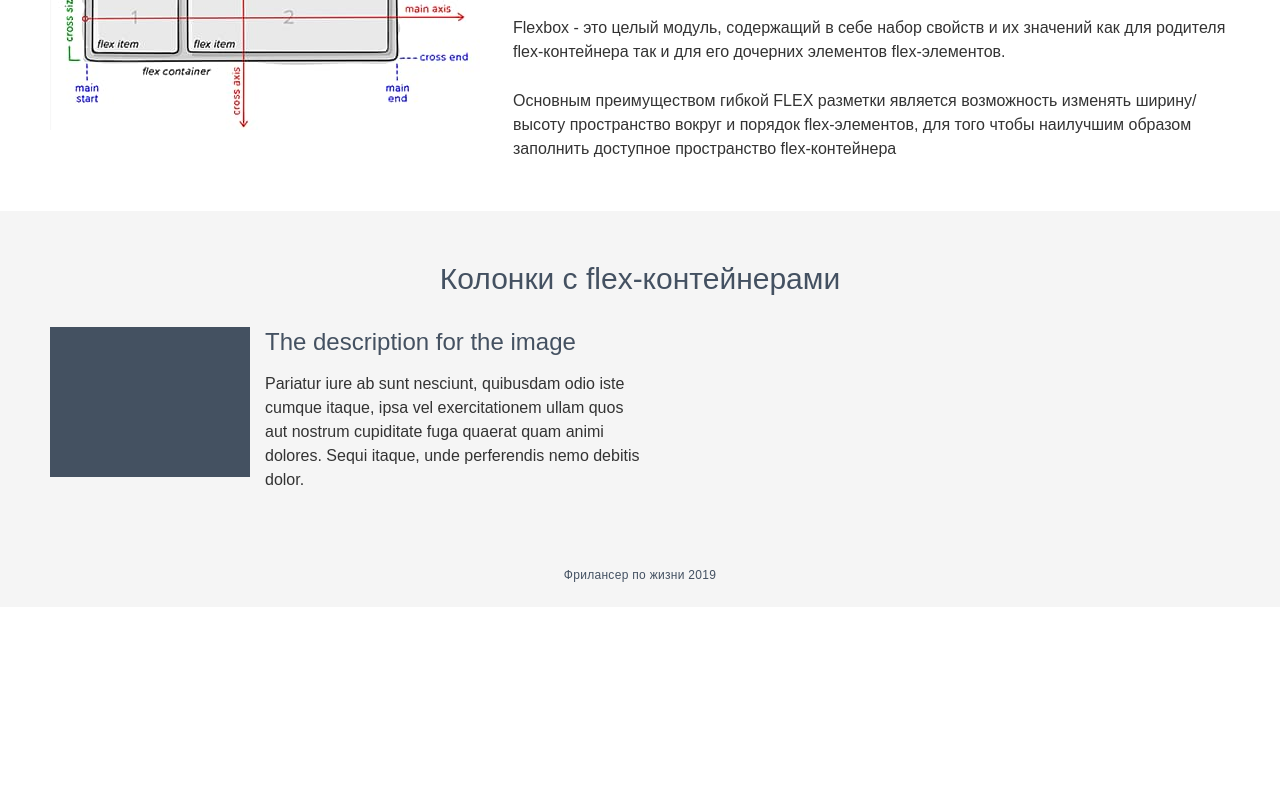
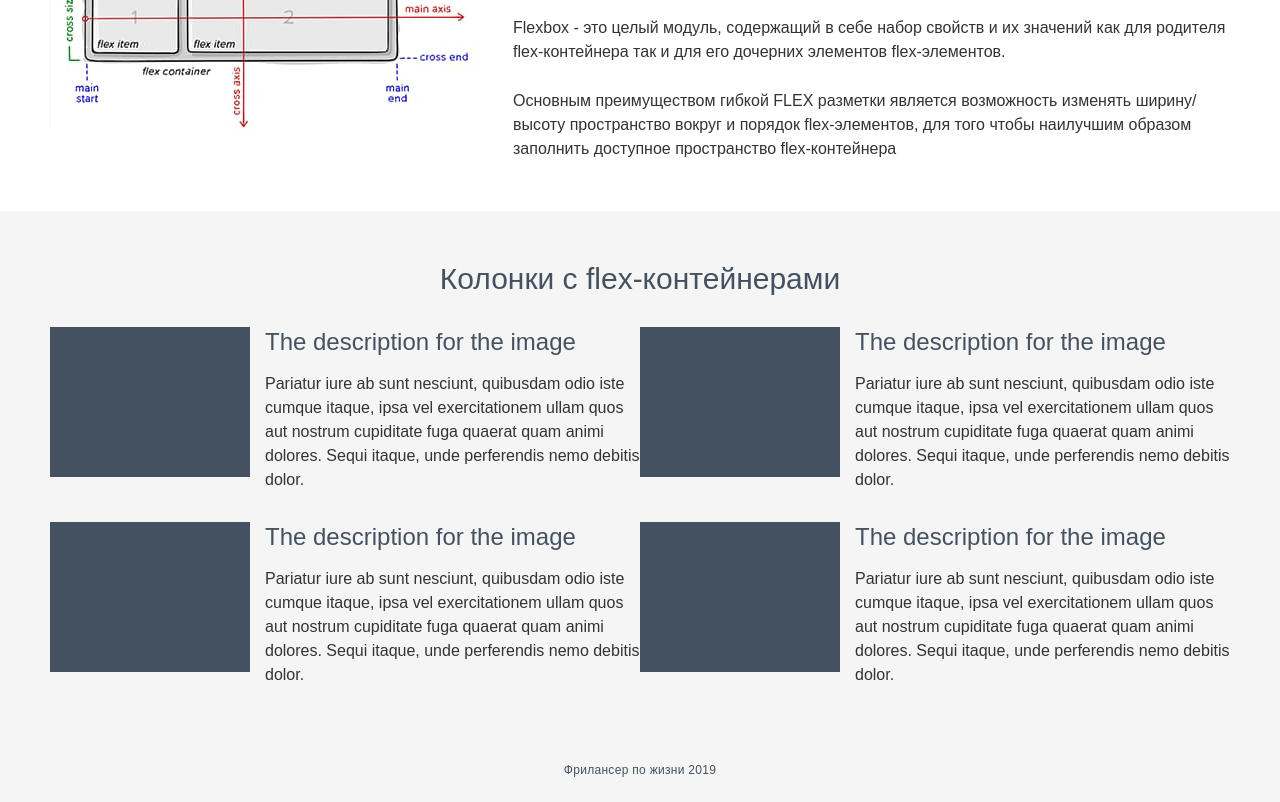
Before and after one commit to Gennadiy-Nikolaev/fls-flex, a plain HTML site: page index.html in a window 1280 px wide. Shown: the part 511-1313 px from the top of the page. Before the commit the page ends 1118 px from the top, so only its background shows below. Drawn offline with Linux system fonts and the light colour scheme.

Commit message:
Update index.html

```diff
--- a/index.html
+++ b/index.html
@@ -86,6 +86,60 @@
                 </div>
               </div>
             </div>
+            <div class="columns__column">
+              <div class="columns__item item">
+                <div class="item__row">
+                  <div class="item__image">
+                    <img src="./img/malevich.jpg" alt="чёрный квадрат" />
+                  </div>
+                  <div class="item__body">
+                    <div class="item__title">The description for the image</div>
+                    <div class="item__text">
+                      Pariatur iure ab sunt nesciunt, quibusdam odio iste cumque
+                      itaque, ipsa vel exercitationem ullam quos aut nostrum
+                      cupiditate fuga quaerat quam animi dolores. Sequi itaque,
+                      unde perferendis nemo debitis dolor.
+                    </div>
+                  </div>
+                </div>
+              </div>
+            </div>
+            <div class="columns__column">
+              <div class="columns__item item">
+                <div class="item__row">
+                  <div class="item__image">
+                    <img src="./img/malevich.jpg" alt="чёрный квадрат" />
+                  </div>
+                  <div class="item__body">
+                    <div class="item__title">The description for the image</div>
+                    <div class="item__text">
+                      Pariatur iure ab sunt nesciunt, quibusdam odio iste cumque
+                      itaque, ipsa vel exercitationem ullam quos aut nostrum
+                      cupiditate fuga quaerat quam animi dolores. Sequi itaque,
+                      unde perferendis nemo debitis dolor.
+                    </div>
+                  </div>
+                </div>
+              </div>
+            </div>
+            <div class="columns__column">
+              <div class="columns__item item">
+                <div class="item__row">
+                  <div class="item__image">
+                    <img src="./img/malevich.jpg" alt="чёрный квадрат" />
+                  </div>
+                  <div class="item__body">
+                    <div class="item__title">The description for the image</div>
+                    <div class="item__text">
+                      Pariatur iure ab sunt nesciunt, quibusdam odio iste cumque
+                      itaque, ipsa vel exercitationem ullam quos aut nostrum
+                      cupiditate fuga quaerat quam animi dolores. Sequi itaque,
+                      unde perferendis nemo debitis dolor.
+                    </div>
+                  </div>
+                </div>
+              </div>
+            </div>
           </div>
         </div>
       </div>
```
